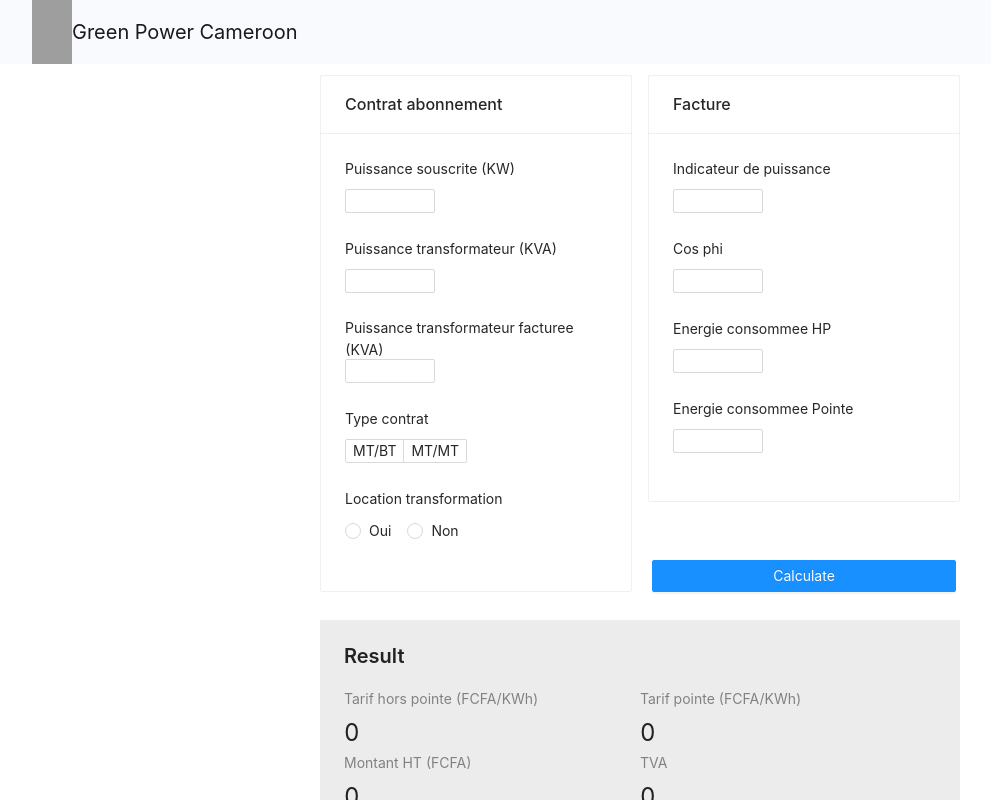
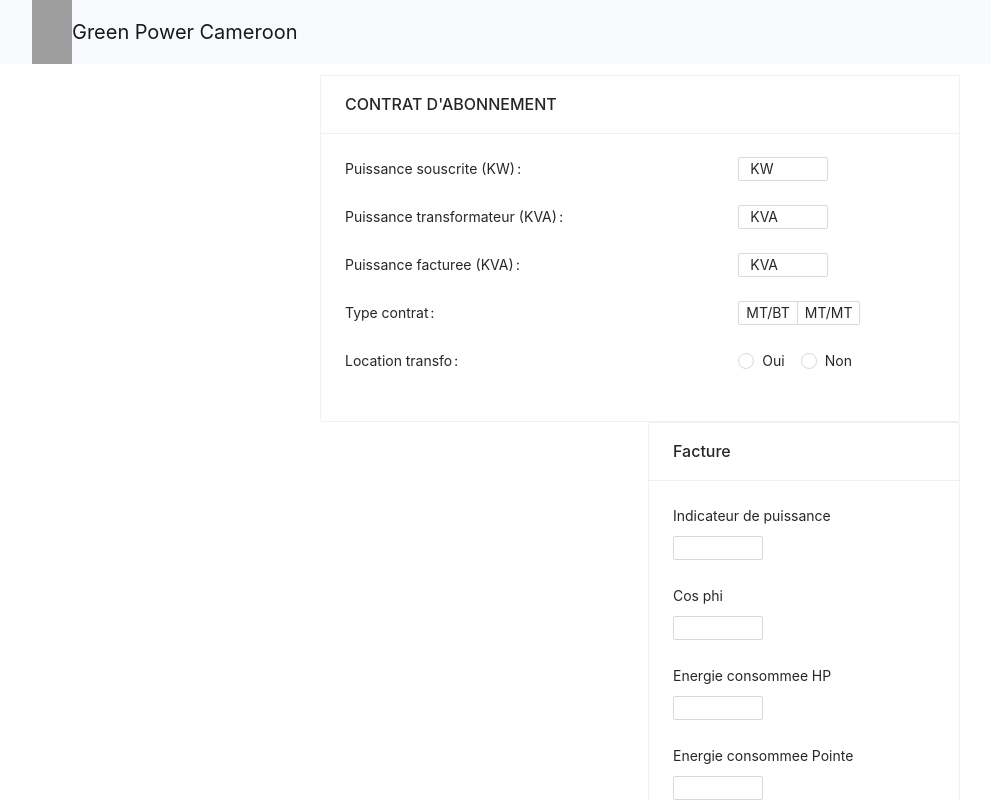
Before and after one commit to maelfosso/green-power, a React (Create React App) app: page / in a window 1280 px wide. Shown: the top 800 px of the page, without its empty margins (0-991 px from the left). Built offline with nearby package versions, Linux system fonts and the light colour scheme; grey boxes are pictures that could not be loaded.

Commit message:
Contrat d'abonnement section arrange

```diff
--- a/src/containers/DataEntry.js
+++ b/src/containers/DataEntry.js
@@ -18,6 +18,24 @@ const DataEntry = props => {
   const [contratForm] = Form.useForm();
   const [factureForm] = Form.useForm();
 
+  const layout = {
+    labelCol: {
+      xs: { span: 12 },
+      sm: { span: 16 },
+      md: { span: 16 }
+    },
+    wrapperCol: {
+      xs: { span: 12 },
+      sm: { span: 8 }
+    },
+  };
+  const tailLayout = {
+    wrapperCol: {
+      offset: 8,
+      span: 16,
+    },
+  };
+
   const onCalculate = async () => {
     const { simulate } = props;
 
@@ -29,13 +47,13 @@ const DataEntry = props => {
 
   return (
     <div className="Data-Entry">
-      <Row gutter={[16, 16]} justify="space-between">
-        <Col flex={1} xs={32} sm={32} md={12} lg={12}>
-          <Card title="Contrat abonnement">
+      <Card title="CONTRAT D'ABONNEMENT">
         <Form
+          { ...layout }
+          labelAlign="left"
           name="contrat"
           form={contratForm}
-              layout="vertical"
+          layout="horizontal"
           initialValues={{
             size: componentSize,
           }}
@@ -45,19 +63,19 @@ const DataEntry = props => {
             label="Puissance souscrite (KW)"
             name="pscrite"
           >
-                <InputNumber />
+            <InputNumber formatter={value => `${value} KW`} parser={value => value.replace(' KW', '')}/>
           </Form.Item>
           <Form.Item
             label="Puissance transformateur (KVA)"
             name="ptrans"
           >
-                <InputNumber />
+            <InputNumber formatter={value => `${value} KVA`} parser={value => value.replace(' KVA', '')}/>
           </Form.Item>
           <Form.Item
-                label="Puissance transformateur facturee (KVA)"
+            label="Puissance facturee (KVA)"
             name="ptfact"
           >
-                <InputNumber />
+            <InputNumber formatter={value => `${value} KVA`} parser={value => value.replace(' KVA', '')}/>
           </Form.Item>
           <Form.Item label="Type contrat" name="typecontrat">
             <Radio.Group>
@@ -65,7 +83,7 @@ const DataEntry = props => {
               <Radio.Button value="mt_mt">MT/MT</Radio.Button>
             </Radio.Group>
           </Form.Item>
-              <Form.Item label="Location transformation" name="loctrans">
+          <Form.Item label="Location transfo" name="loctrans">
             <Radio.Group>
               <Radio value="oui">Oui</Radio>
               <Radio value="non">Non</Radio>
@@ -73,6 +91,9 @@ const DataEntry = props => {
           </Form.Item>
         </Form>
       </Card>
+      <Row gutter={[16, 16]} justify="space-between">
+        <Col flex={1} xs={32} sm={32} md={12} lg={12}>
+
         </Col>
         <Col flex={1} xs={32} sm={32} md={12} lg={12}>
           <Card title="Facture">
```
Lines whose indentation alone changed are shown as unchanged.
